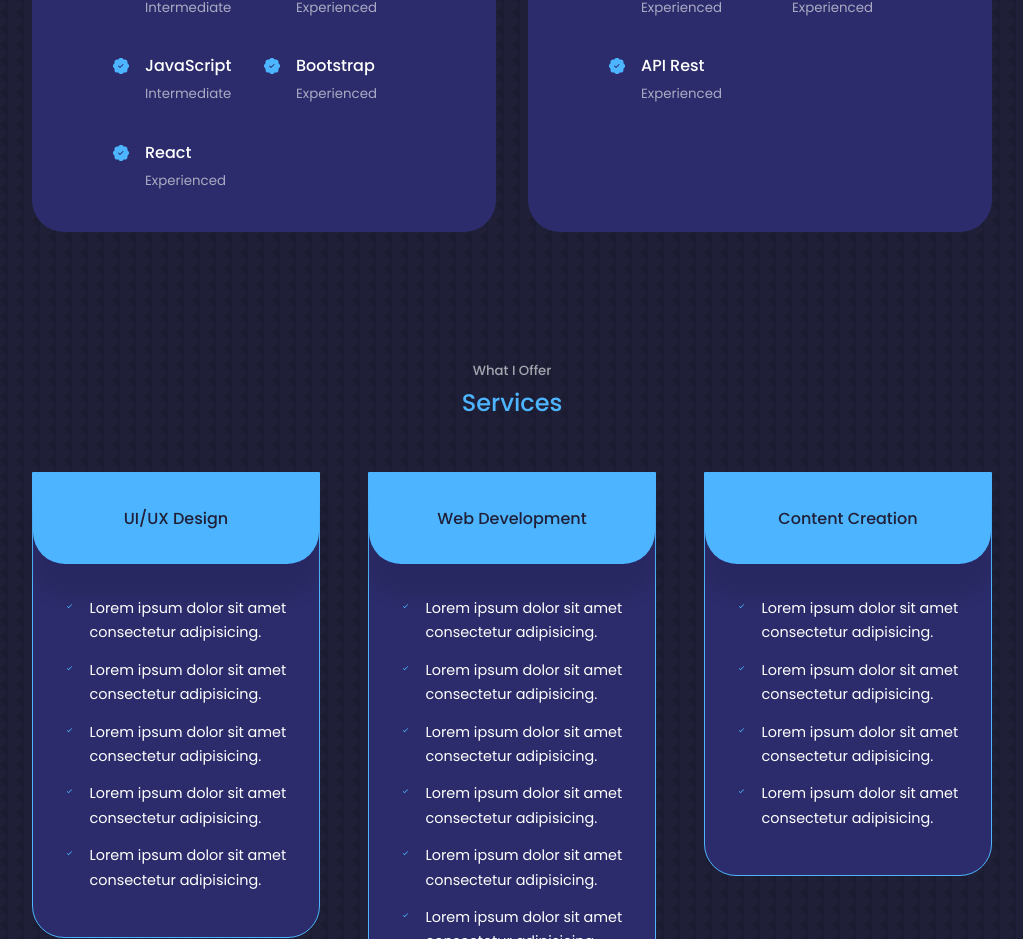
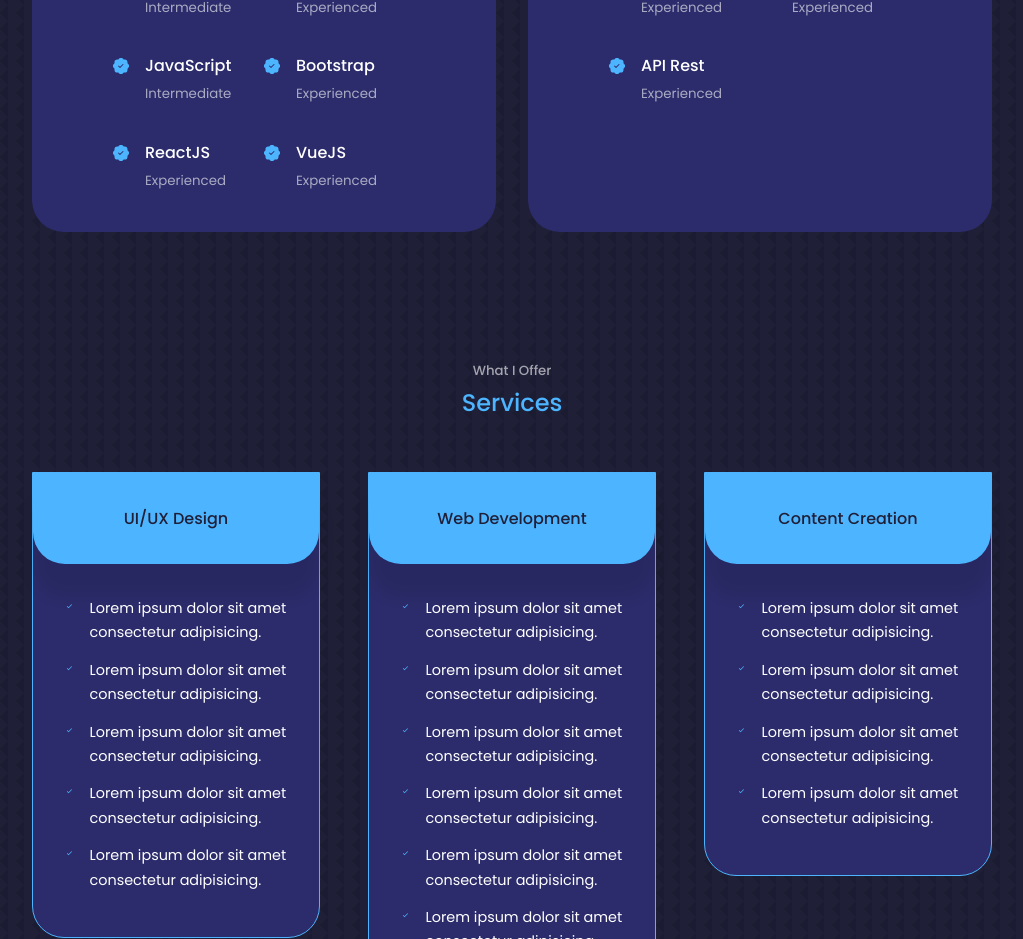
Before and after one commit to TOUFIK-Taha98/portfolio, a React (Create React App) app: page / in a window 1280 px wide. Shown: the part 1899-2838 px from the top of the page, without its empty margins (128-1151 px from the left). Built offline with nearby package versions, Linux system fonts and the light colour scheme.

Commit message:
Content edits

```diff
--- a/src/components/experience/Experience.jsx
+++ b/src/components/experience/Experience.jsx
@@ -43,7 +43,14 @@
             <article className='experience__details'>
               <BsPatchCheckFill className='experience__details-icon'/>
               <div>
-                <h4>React</h4>
+                <h4>ReactJS</h4>
+                <small className='text-light'>Experienced</small>
+              </div>
+            </article>
+            <article className='experience__details'>
+              <BsPatchCheckFill className='experience__details-icon'/>
+              <div>
+                <h4>VueJS</h4>
                 <small className='text-light'>Experienced</small>
               </div>
             </article>
```
